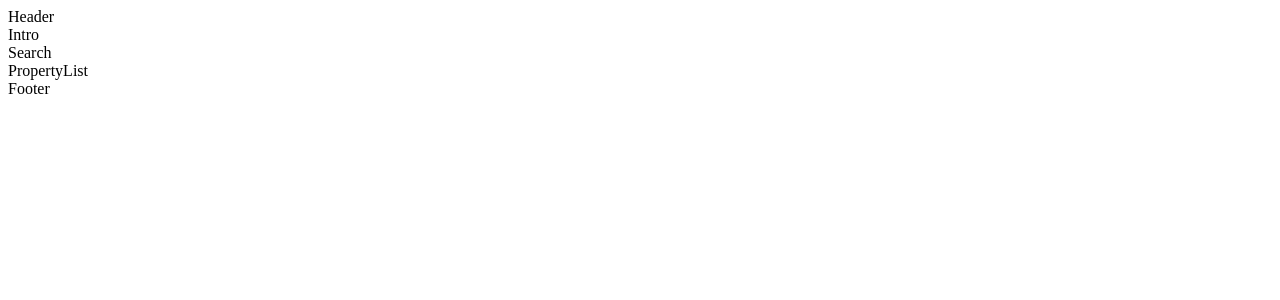
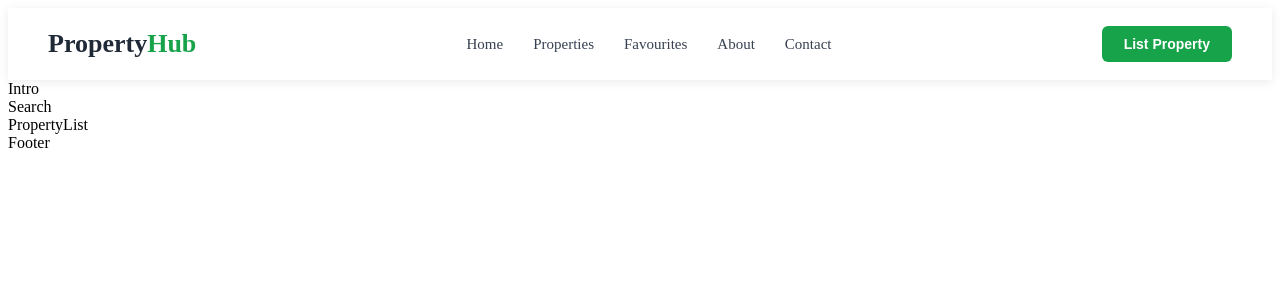
Before and after one commit to basnayake4/Client_side_CW2, a React (Vite) app in the folder vite-project/: page / in a window 1280 px wide. Shown: the top 300 px of the page. Built offline with nearby package versions, Linux system fonts and the light colour scheme.

Commit message:
added header
added header with home ,properties,about ,contacts and favourites

```diff
--- a/vite-project/src/components/Header.css
+++ b/vite-project/src/components/Header.css
@@ -0,0 +1,77 @@
+/* Header wrapper */
+.header {
+  width: 100%;
+  background-color: #ffffff;
+  box-shadow: 0 2px 10px rgba(0, 0, 0, 0.08);
+  position: sticky;
+  top: 0;
+  z-index: 1000;
+}
+
+/* Inner container */
+.header-container {
+  max-width: 1200px;
+  margin: 0 auto;
+  padding: 18px 40px;
+  display: flex;
+  align-items: center;
+  justify-content: space-between;
+}
+
+/* Logo */
+.logo {
+  font-size: 26px;
+  font-weight: 700;
+  color: #1f2937;
+  cursor: pointer;
+}
+
+.logo span {
+  color: #16a34a; /* Green accent */
+}
+
+/* Navigation */
+.nav {
+  display: flex;
+  gap: 30px;
+}
+
+.nav a {
+  text-decoration: none;
+  font-size: 15px;
+  font-weight: 500;
+  color: #374151;
+  transition: color 0.3s ease;
+}
+
+.nav a:hover {
+  color: #16a34a;
+}
+
+/* Call-to-action button */
+.cta-btn {
+  background-color: #16a34a;
+  color: #ffffff;
+  border: none;
+  padding: 10px 22px;
+  font-size: 14px;
+  font-weight: 600;
+  border-radius: 6px;
+  cursor: pointer;
+  transition: background-color 0.3s ease;
+}
+
+.cta-btn:hover {
+  background-color: #15803d;
+}
+
+/* Responsive (mobile) */
+@media (max-width: 768px) {
+  .nav {
+    display: none;
+  }
+
+  .header-container {
+    padding: 16px 20px;
+  }
+}
--- a/vite-project/src/components/Header.jsx
+++ b/vite-project/src/components/Header.jsx
@@ -1,9 +1,26 @@
-import React from 'react'
+import React from "react";
+import "./Header.css";
 
 function Header() {
   return (
-    <div>Header</div>
-  )
+    <header className="header">
+      <div className="header-container">
+        <div className="logo">
+          Property<span>Hub</span>
+        </div>
+
+        <nav className="nav">
+          <a href="#home">Home</a>
+          <a href="#properties">Properties</a>
+          <a href="#favourites">Favourites</a>
+          <a href="#about">About</a>
+          <a href="#contact">Contact</a>
+        </nav>
+
+        <button className="cta-btn">List Property</button>
+      </div>
+    </header>
+  );
 }
 
-export default Header
+export default Header;
```
